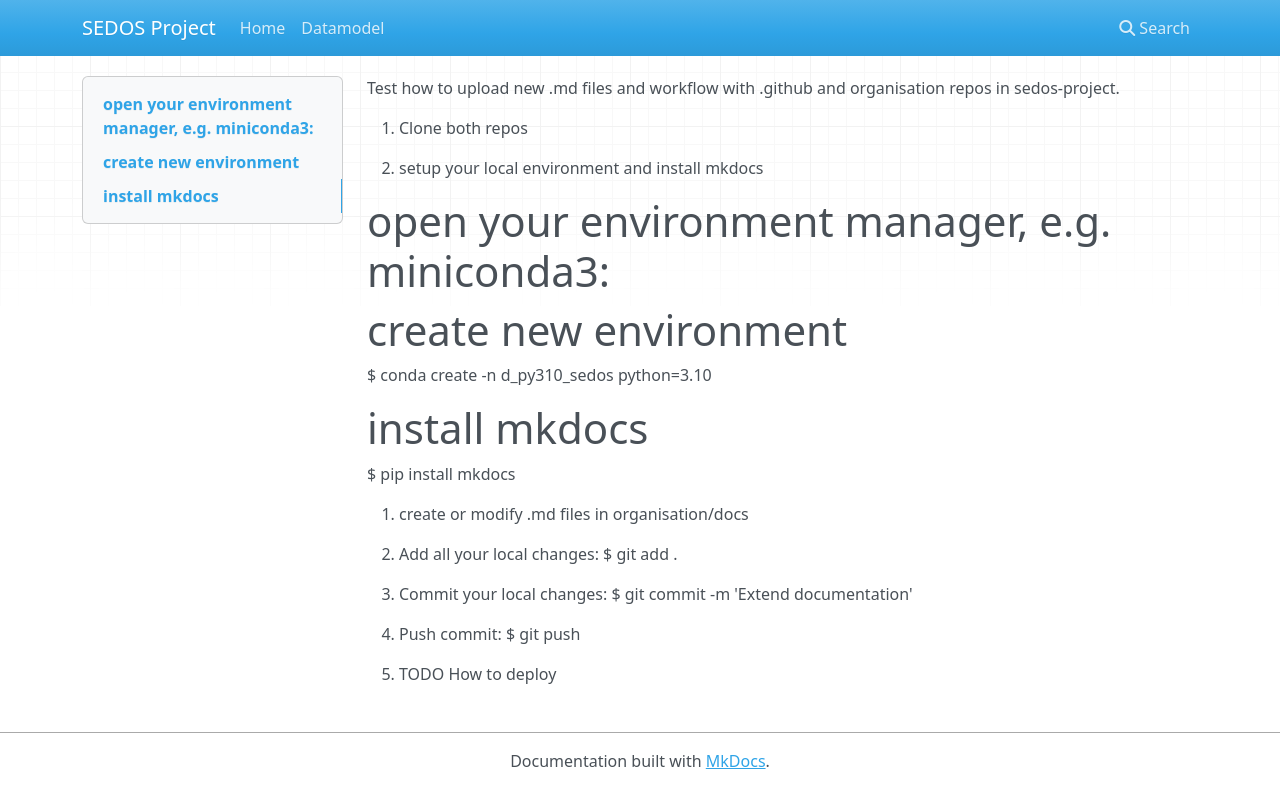
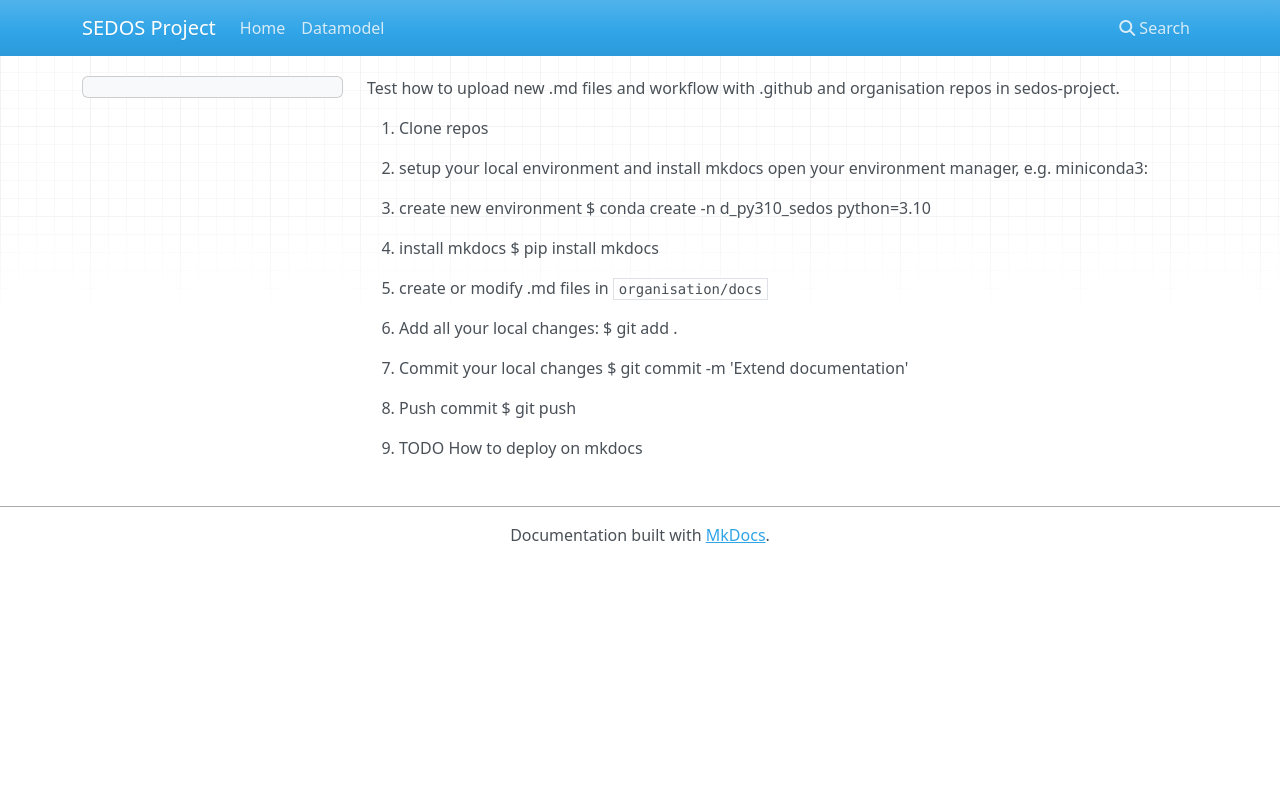
Before and after one commit to sedos-project/organization, an MkDocs documentation site: the page built from docs/how_to_edit_docs.md, in a window 1280 px wide. Shown: the top 808 px of the page. Built offline with MkDocs 1.6.1, drawn with Linux system fonts in a browser that asks for light colours; nearby versions of some CDN libraries.

Commit message:
Format text

```diff
--- a/docs/how_to_edit_docs.md
+++ b/docs/how_to_edit_docs.md
@@ -1,22 +1,25 @@
 Test how to upload new .md files and workflow with .github and organisation repos in sedos-project.
 
-0. Clone both repos
+ 1. Clone repos
 
-1. setup your local environment and install mkdocs
-# open your environment manager, e.g. miniconda3:
+ 2. setup your local environment and install mkdocs
+open your environment manager, e.g. miniconda3:
 
-# create new environment
+ 3. create new environment
 $ conda create -n d_py310_sedos python=3.10
 
-# install mkdocs
+ 4. install mkdocs
 $ pip install mkdocs
 
-2. create or modify .md files in organisation/docs
+2. create or modify .md files in `organisation/docs`
 
-3. Add all your local changes: $ git add .
+3. Add all your local changes:
+$ git add .
 
-4. Commit your local changes: $ git commit -m 'Extend documentation'
+4. Commit your local changes
+$ git commit -m 'Extend documentation'
 
-5. Push commit: $ git push
+5. Push commit
+$ git push
 
-6. TODO How to deploy
+7. TODO How to deploy on mkdocs
```
